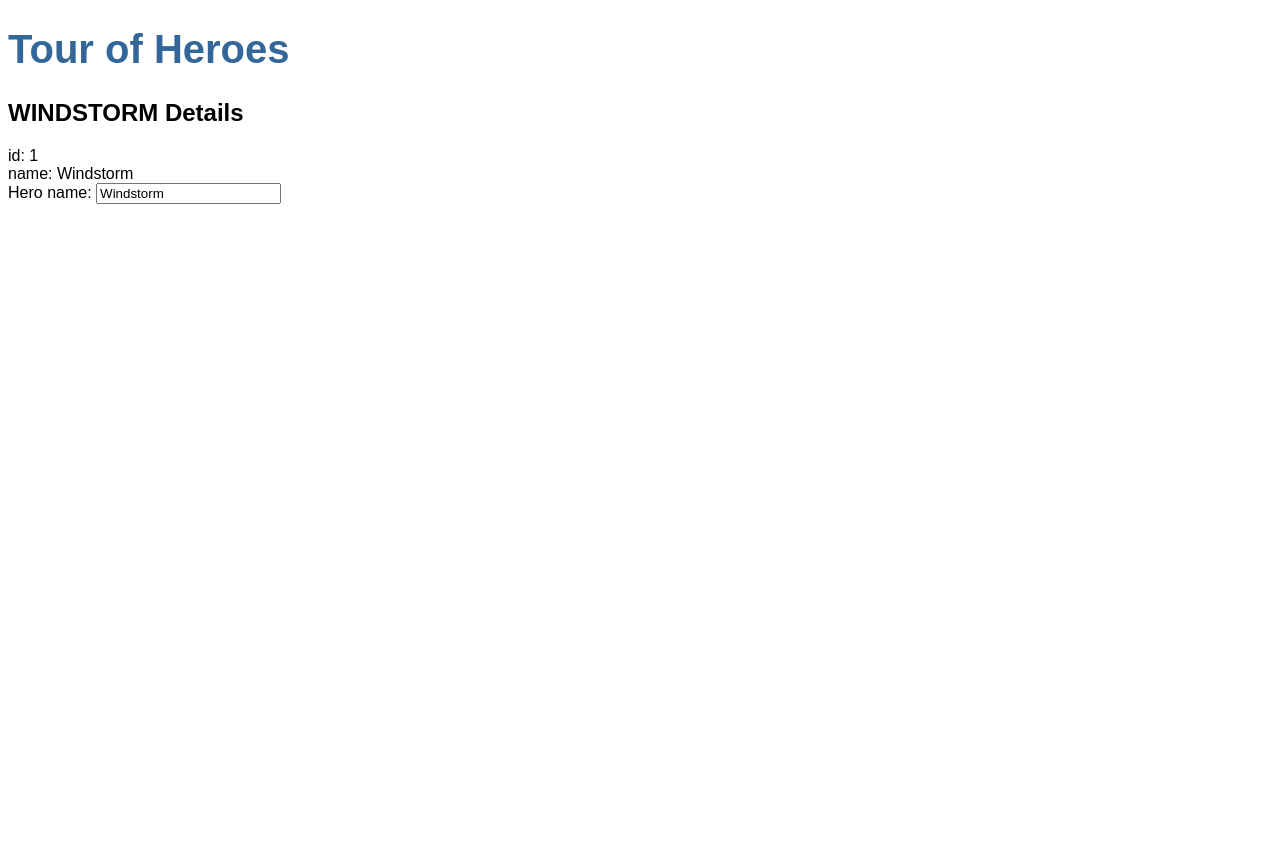
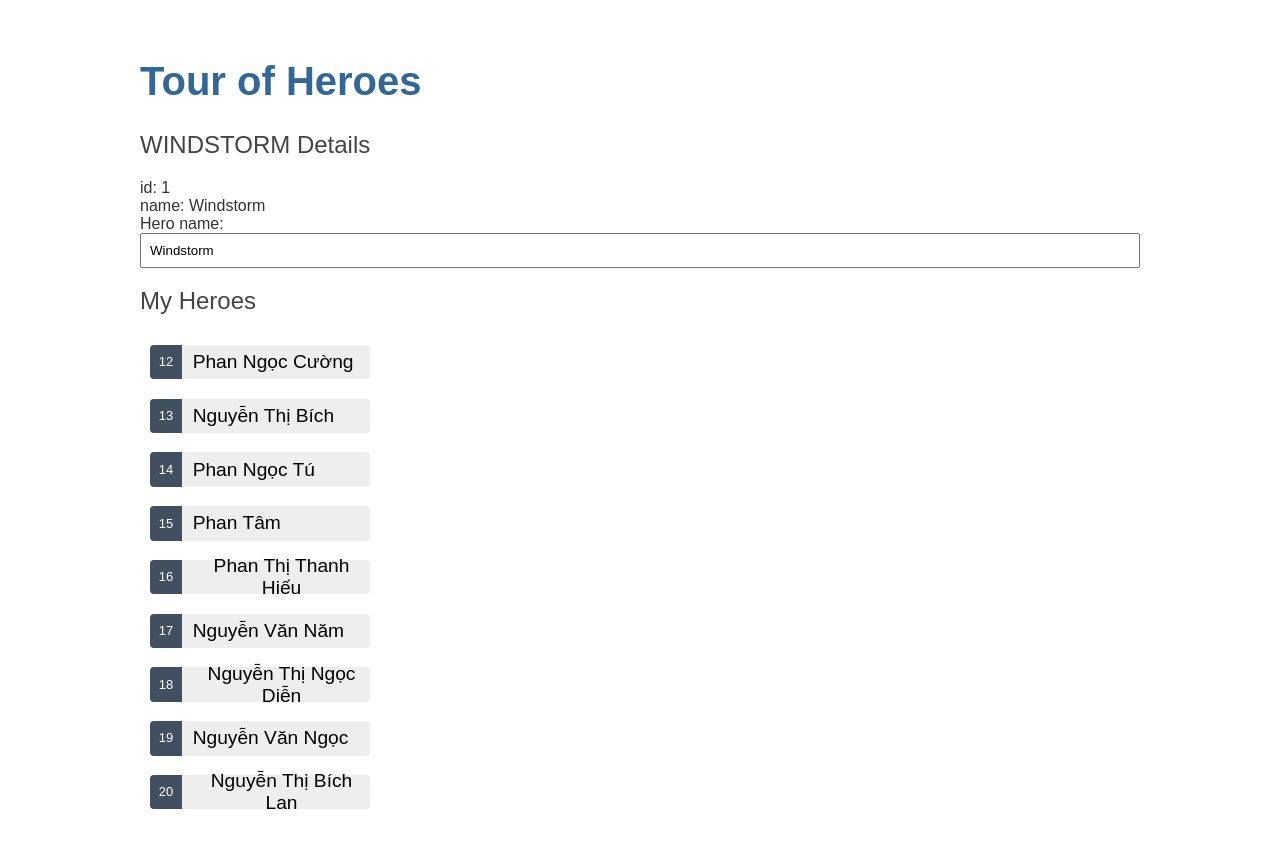
Before and after one commit to harryitc/Tutorial_Angular-TourOfHeroes, an Angular app in the folder project1/: page / in a window 1280 px wide. Shown: the top 848 px of the page. Before the commit the page ends 800 px from the top, so only its background shows below. Built offline with nearby package versions, Linux system fonts and the light colour scheme.

Commit message:
Tour Of Heroes - Display A List

```diff
--- a/project1/src/app/heroes/heroes.component.html
+++ b/project1/src/app/heroes/heroes.component.html
@@ -6,3 +6,21 @@
     <label for="name">Hero name: </label>
     <input id="name" type="text" [(ngModel)]="hero.name" placeholder="name">
 </div>
+
+<h2>My Heroes</h2>
+<ul class="heroes">
+    <li *ngFor="let hero of heroes">
+        <button [class.selected]="hero === selectedHero" type="button" (click)="onSelect(hero)">
+            <span class="badge">{{hero.id}}</span>
+            <span class="name">{{hero.name}}</span>
+        </button>
+    </li>
+</ul>
+<div *ngIf="selectedHero">
+    <h2>{{selectedHero.name | uppercase}} Details</h2>
+    <div>id: {{selectedHero.id}}</div>
+    <div>
+        <label for="hero-name">Hero name: </label>
+        <input id="hero-name" [(ngModel)]="selectedHero.name" placeholder="name">
+    </div>
+</div>
--- a/project1/src/app/heroes/heroes.component.scss
+++ b/project1/src/app/heroes/heroes.component.scss
@@ -0,0 +1,57 @@
+/* HeroesComponent's private CSS styles */
+.heroes {
+	margin: 0 0 2em 0;
+	list-style-type: none;
+	padding: 0;
+	width: 15em;
+	li {
+		display: flex;
+	}
+	button {
+		flex: 1;
+		cursor: pointer;
+		position: relative;
+		left: 0;
+		background-color: #EEE;
+		margin: .5em;
+		padding: 0;
+		border-radius: 4px;
+		display: flex;
+		align-items: stretch;
+		height: 1.8em;
+		&:hover {
+			color: #2c3a41;
+			background-color: #e6e6e6;
+			left: .1em;
+		}
+		&:active {
+			background-color: #525252;
+			color: #fafafa;
+		}
+	}
+	button.selected {
+		background-color: black;
+		color: white;
+		&:hover {
+			background-color: #505050;
+			color: white;
+		}
+		&:active {
+			background-color: black;
+			color: white;
+		}
+	}
+	.badge {
+		display: inline-block;
+		font-size: small;
+		color: white;
+		padding: 0.8em 0.7em 0 0.7em;
+		background-color: #405061;
+		line-height: 1em;
+		margin-right: .8em;
+		border-radius: 4px 0 0 4px;
+	}
+	.name {
+		align-self: center;
+	}
+}
--- a/project1/src/app/heroes/heroes.component.ts
+++ b/project1/src/app/heroes/heroes.component.ts
@@ -1,5 +1,6 @@
 import { Component, OnInit } from '@angular/core';
 import { Hero } from '../hero';
+import { HEROES } from '../mock-heroes';
 @Component({
   selector: 'app-heroes',
   templateUrl: './heroes.component.html',
@@ -10,8 +11,14 @@ export class HeroesComponent implements OnInit {
     id: 1,
     name: 'Windstorm'
   }
+
+  heroes = HEROES
   constructor() { }
   ngOnInit(): void {
   }
 
+  selectedHero?: Hero
+  onSelect(hero: Hero): void {
+    this.selectedHero = hero
+  }
 }
--- /dev/null
+++ b/project1/src/app/mock-heroes.ts
@@ -0,0 +1,13 @@
+import { Hero } from "./hero";
+
+export const HEROES: Hero[] = [
+    { id: 12, name: 'Phan Ngọc Cường' },
+    { id: 13, name: 'Nguyễn Thị Bích' },
+    { id: 14, name: 'Phan Ngọc Tú' },
+    { id: 15, name: 'Phan Tâm' },
+    { id: 16, name: 'Phan Thị Thanh Hiếu' },
+    { id: 17, name: 'Nguyễn Văn Năm' },
+    { id: 18, name: 'Nguyễn Thị Ngọc Diễn' },
+    { id: 19, name: 'Nguyễn Văn Ngọc' },
+    { id: 20, name: 'Nguyễn Thị Bích Lan' },
+]
--- a/project1/src/styles.scss
+++ b/project1/src/styles.scss
@@ -1 +1,91 @@
-/* You can add global styles to this file, and also import other style files */
+/* Global Styles */
+/* Navigation link styles */
+/*
+Copyright Google LLC. All Rights Reserved.
+Use of this source code is governed by an MIT-style license that
+can be found in the LICENSE file at https://angular.io/license
+*/
+* {
+	font-family: Arial, Helvetica, sans-serif;
+}
+h1 {
+	color: #264D73;
+	font-size: 2.5rem;
+}
+h2 {
+	color: #444;
+	font-weight: lighter;
+}
+h3 {
+	color: #444;
+	font-weight: lighter;
+	font-size: 1.3rem;
+}
+body {
+	padding: .5rem;
+	max-width: 1000px;
+	margin: auto;
+	color: #333;
+	font-family: Cambria, Georgia, serif;
+}
+input[text] {
+	color: #333;
+	font-family: Cambria, Georgia, serif;
+}
+a {
+	cursor: pointer;
+}
+button {
+	background-color: #eee;
+	border: none;
+	border-radius: 4px;
+	cursor: pointer;
+	color: black;
+	font-size: 1.2rem;
+	padding: 1rem;
+	margin-right: 1rem;
+	margin-bottom: 1rem;
+	margin-top: 1rem;
+	&:hover {
+		background-color: black;
+		color: white;
+	}
+	&:disabled {
+		background-color: #eee;
+		color: #aaa;
+		cursor: auto;
+	}
+}
+nav {
+	a {
+		padding: 5px 10px;
+		text-decoration: none;
+		margin-right: 10px;
+		margin-top: 10px;
+		display: inline-block;
+		background-color: #e8e8e8;
+		color: #3d3d3d;
+		border-radius: 4px;
+		&:hover {
+			color: white;
+			background-color: #42545C;
+		}
+	}
+	a.active {
+		background-color: black;
+		color: white;
+	}
+}
+hr {
+	margin: 1.5rem 0;
+}
+input[type="text"] {
+	box-sizing: border-box;
+	width: 100%;
+	padding: .5rem;
+}
+@media (min-width: 600px) {
+	body {
+		padding: 2rem;
+	}
+}
```
